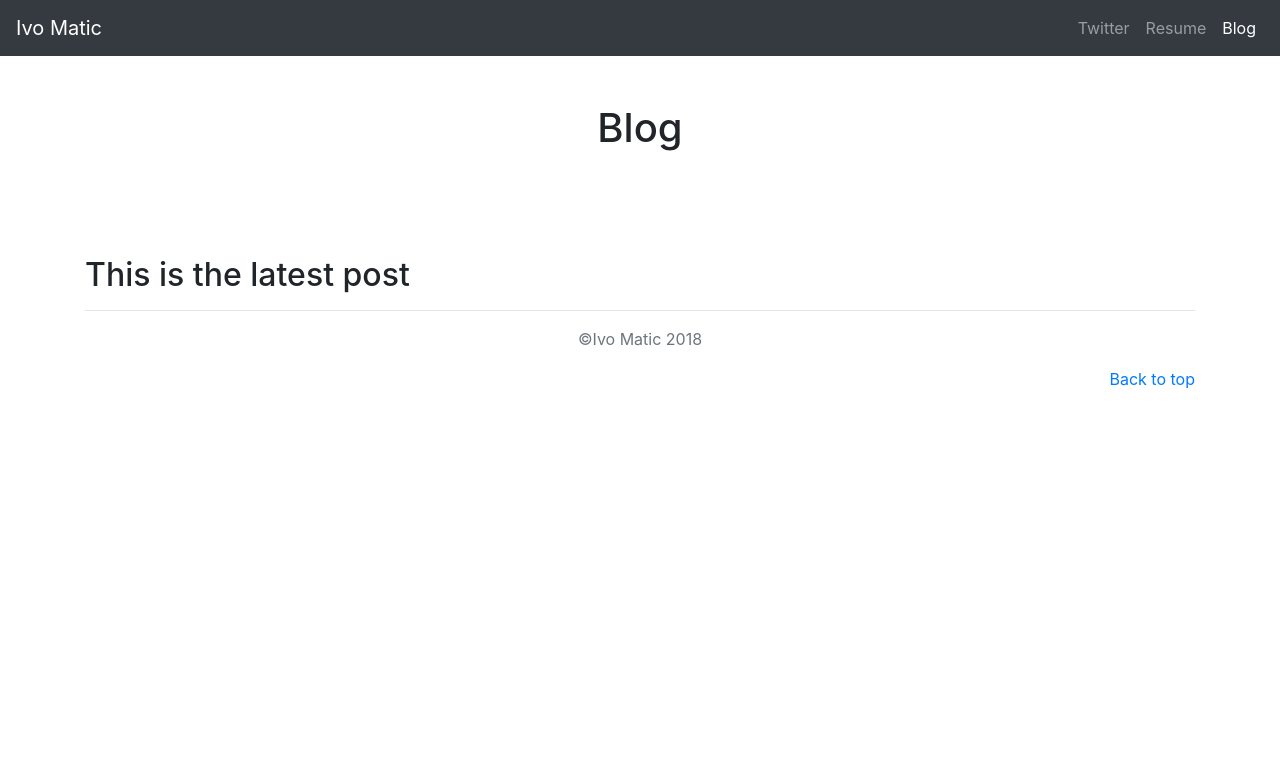
After one commit to mivomable/portfolio-project, a Django app: page /blog/ in a window 1280 px wide. The commit adds this page. Shown: the top 783 px of the page. Run offline with Django 3.2, Linux system fonts and the light colour scheme; data that the repository does not hold is empty; some libraries are stand-ins or nearby versions.

Commit message:
added static files, connected apps

```diff
--- /dev/null
+++ b/blog/templates/blog/allblogs.html
@@ -0,0 +1,75 @@
+<html lang="en">
+  <head>
+      {% load staticfiles %}
+    <meta charset="utf-8">
+    <meta name="viewport" content="width=device-width, initial-scale=1, shrink-to-fit=no">
+    <meta name="description" content="">
+    <meta name="author" content="">
+    <link rel="icon" href="../../../../favicon.ico">
+
+    <title>The Blog</title>
+
+    <!-- Bootstrap core CSS -->
+    <link rel="stylesheet" href="https://stackpath.bootstrapcdn.com/bootstrap/4.1.3/css/bootstrap.min.css" integrity="sha384-MCw98/SFnGE8fJT3GXwEOngsV7Zt27NXFoaoApmYm81iuXoPkFOJwJ8ERdknLPMO" crossorigin="anonymous">
+
+  </head>
+
+  <body>
+
+    <header>
+      <nav class="navbar navbar-expand-lg navbar-dark bg-dark">
+          <a class="navbar-brand" href="{% url 'home' %}">Ivo Matic</a>
+          <button class="navbar-toggler" type="button" data-toggle="collapse" data-target="#navbarNavAltMarkup" aria-controls="navbarNavAltMarkup" aria-expanded="false" aria-label="Toggle navigation">
+            <span class="navbar-toggler-icon"></span>
+          </button>
+          <div class="collapse navbar-collapse" id="navbarNavAltMarkup">
+            <div class="navbar-nav ml-auto">
+                <a class="nav-item nav-link" href="http://twitter.com"> Twitter</a>
+                <a class="nav-item nav-link" href="{% static 'certificate python.pdf'%}">Resume</a>
+                <a class="nav-item nav-link active" href="{% url 'allblogs' %}">Blog</a>
+
+            </div>
+          </div>
+      </nav>
+    </header>
+
+    <main role="main">
+        <div class="container" />
+        <h1 class="text-center pt-5 pb-5">Blog</h1>
+        <br />
+        <br />
+        <h2>This is the latest post</h2>
+        <hr />
+
+        {% for blog in blog.all %}
+        <a href="{% url 'detail' blog.id %}"> <h3>{{ blog.title}}</h3></a>
+        published {{ blog.shorttime }}
+        <br />
+        <img class = "img-fluid" src="{{ blog.image.url }}" height="100" width="500" />
+        <br />
+        <p>{{ blog.summary }}</p>
+        <br />
+        <br />
+
+        {% endfor %}
+
+    </main>
+
+    <footer class="text-muted">
+      <div class="container text-center">
+          </p>
+             <p>©Ivo Matic {% now "Y" %}</p>
+          <p class="float-right">
+          <a href="#">Back to top</a>
+
+        </div>
+    </footer>
+
+    <!-- Bootstrap core JavaScript
+    ================================================== -->
+    <!-- Placed at the end of the document so the pages load faster -->
+    <script src="https://code.jquery.com/jquery-3.3.1.slim.min.js" integrity="sha384-q8i/X+965DzO0rT7abK41JStQIAqVgRVzpbzo5smXKp4YfRvH+8abtTE1Pi6jizo" crossorigin="anonymous"></script>
+    <script src="https://cdnjs.cloudflare.com/ajax/libs/popper.js/1.14.3/umd/popper.min.js" integrity="sha384-ZMP7rVo3mIykV+2+9J3UJ46jBk0WLaUAdn689aCwoqbBJiSnjAK/l8WvCWPIPm49" crossorigin="anonymous"></script>
+    <script src="https://stackpath.bootstrapcdn.com/bootstrap/4.1.3/js/bootstrap.min.js" integrity="sha384-ChfqqxuZUCnJSK3+MXmPNIyE6ZbWh2IMqE241rYiqJxyMiZ6OW/JmZQ5stwEULTy" crossorigin="anonymous"></script>
+  </body>
+</html>
--- /dev/null
+++ b/blog/urls.py
@@ -0,0 +1,10 @@
+
+from django.urls import path
+from . import views
+
+urlpatterns = [
+                    path('', views.allblogs, name='allblogs'),
+                    path('<int:blog_id>/', views.detail, name='detail'),
+
+
+              ]
--- a/blog/views.py
+++ b/blog/views.py
@@ -1,3 +1,10 @@
-from django.shortcuts import render
+from django.shortcuts import render, get_object_or_404
+from .models import Blog
 
-# Create your views here.
+def allblogs(request):
+    blog = Blog.objects
+    return render(request, 'blog/allblogs.html', {'blog':blog})
+
+def detail(request, blog_id):
+    detailblog = get_object_or_404(Blog, pk=blog_id)
+    return render(request, 'blog/detail.html', {'blog':detailblog})
--- a/portfolio/urls.py
+++ b/portfolio/urls.py
@@ -17,8 +17,11 @@ from django.contrib import admin
 from django.urls import path
 from django.conf import settings
 from django.conf.urls.static import static
+from django.urls import include
 import jobs.views
 urlpatterns = [
     path('admin/', admin.site.urls),
     path('', jobs.views.home, name = 'home'),
+    path('blog/', include('blog.urls')),
+
 ] + static(settings.MEDIA_URL, document_root=settings.MEDIA_ROOT)
```
Also changed, not shown: blog/models.py (+9 -0 lines), blog/templates/blog/detail.html (added, +67 -0 lines), jobs/templates/jobs/home.html (+7 -6 lines), portfolio/settings.py (+7 -1 lines), 2 other files.
